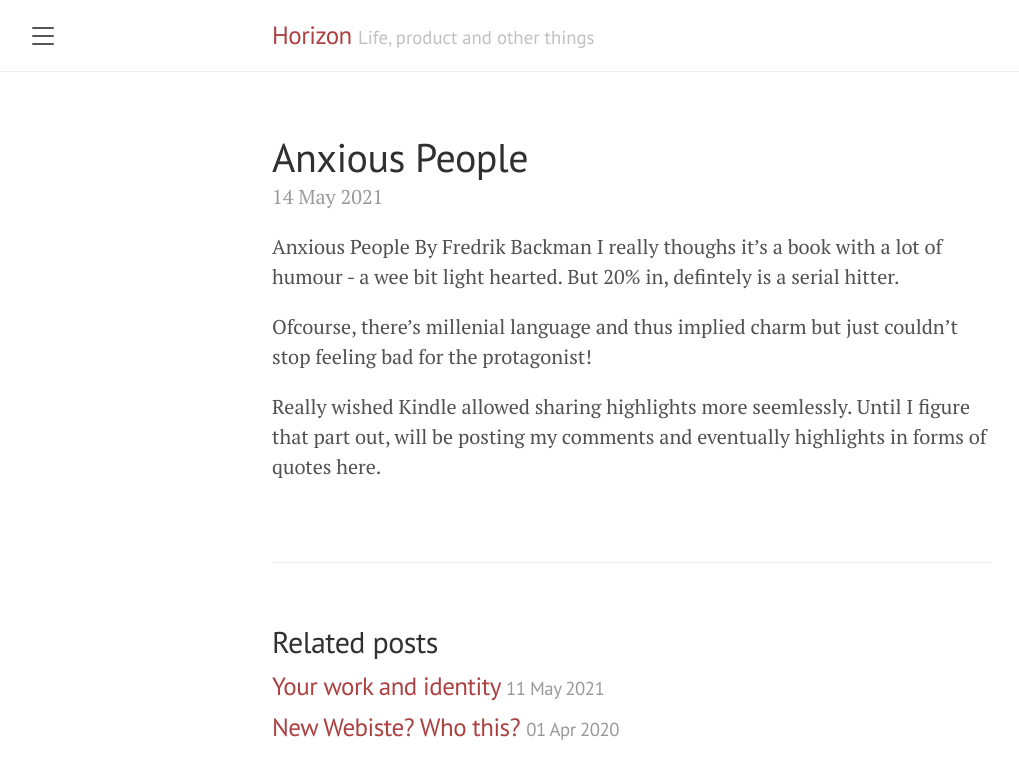
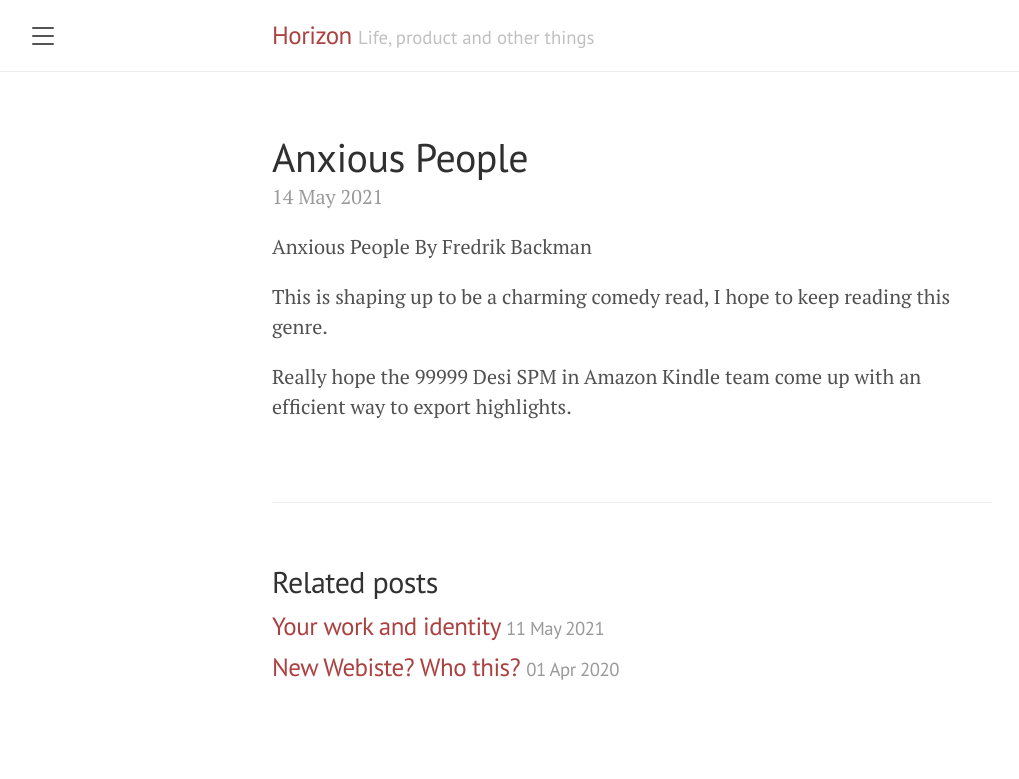
Before and after one commit to asaiatin/asaiatin.github.io, a Jekyll site: the page built from _posts/2021-05-14-Anxious People.md, in a window 1280 px wide. Shown: the top 779 px of the page, without its empty margins (8-1027 px from the left). Built offline with Jekyll 4.4.1, drawn with Linux system fonts in a browser that asks for light colours.

Commit message:
Anxious People V5

```diff
--- a/_posts/2021-05-14-Anxious People.md
+++ b/_posts/2021-05-14-Anxious People.md
@@ -6,8 +6,7 @@ title: Anxious People
 
 Anxious People
 By Fredrik Backman
-I really thoughs it's a book with a lot of humour - a wee bit light hearted. But 20% in, defintely is a serial hitter.
 
-Ofcourse, there's  millenial language and thus implied charm but just couldn't stop feeling bad for the protagonist!
+This is shaping up to be a charming comedy read, I hope to keep reading this genre.
 
-Really wished Kindle allowed sharing highlights more seemlessly. Until I figure that part out, will be posting my comments and eventually highlights in forms of quotes here.
+Really hope the 99999 Desi SPM in Amazon Kindle team come up with an efficient way to export highlights.
```
